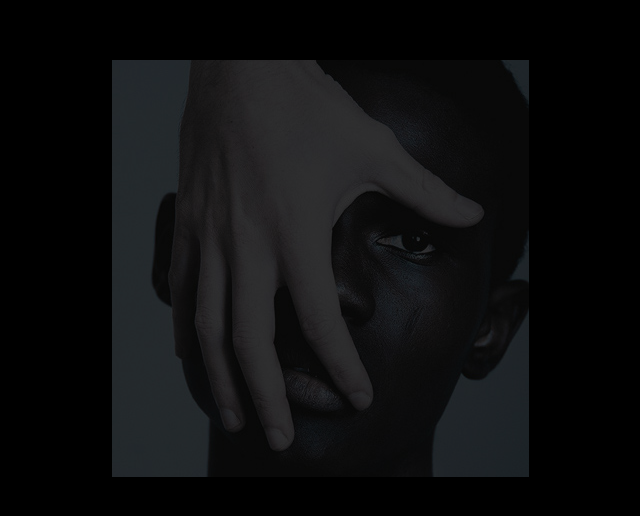
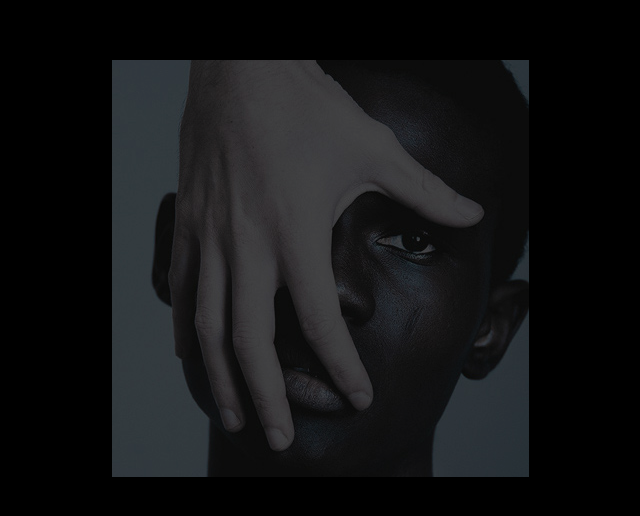
Before and after one commit to dwncy/dwncy.github.io, a plain HTML site: page index.html in a window 1280 px wide. Shown: the part 142-658 px from the top of the page, without its empty margins (320-960 px from the left). Drawn offline with Linux system fonts and the light colour scheme.

Commit message:
brighten

```diff
--- a/style.css
+++ b/style.css
@@ -79,7 +79,7 @@ svg {
 }
 .intro__face {
   margin-top: 2rem;
-  opacity: .5;
+  opacity: .7;
 }
 .intro__wrapper {
   position: absolute;
```
